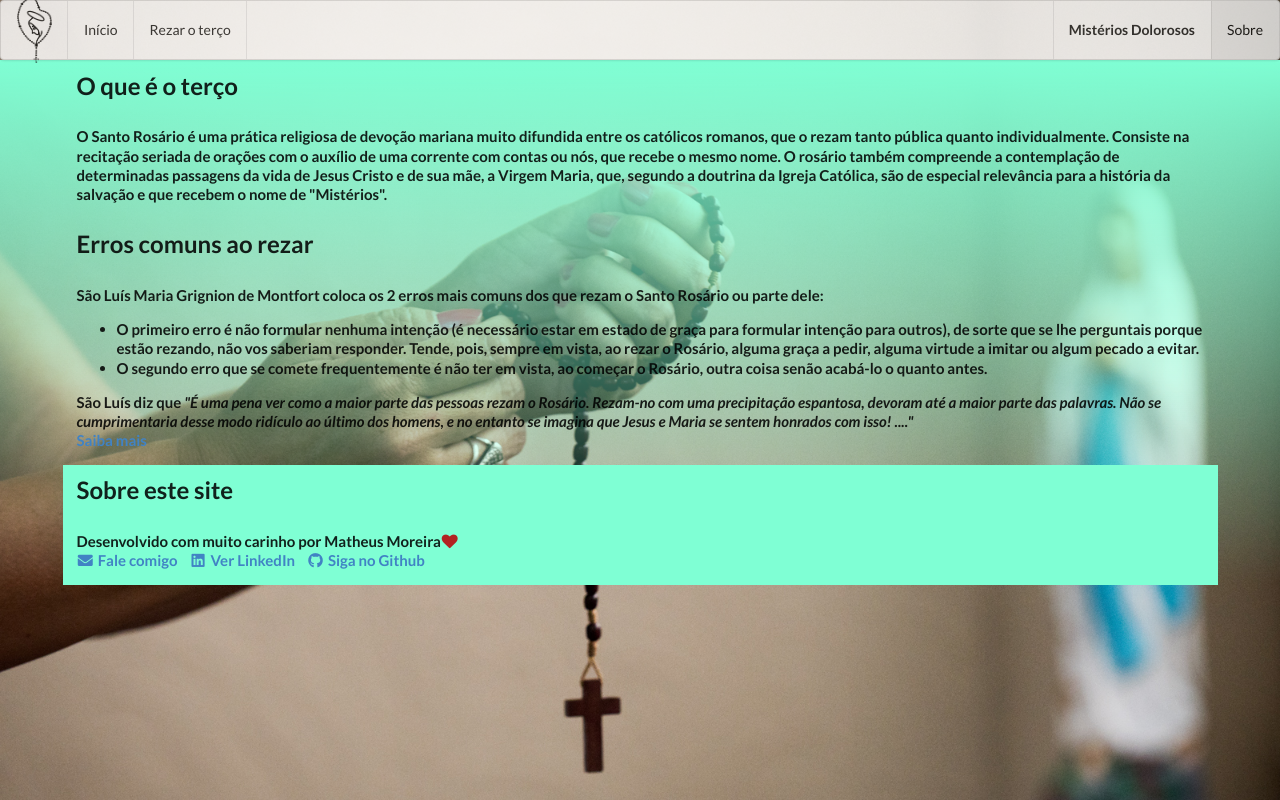
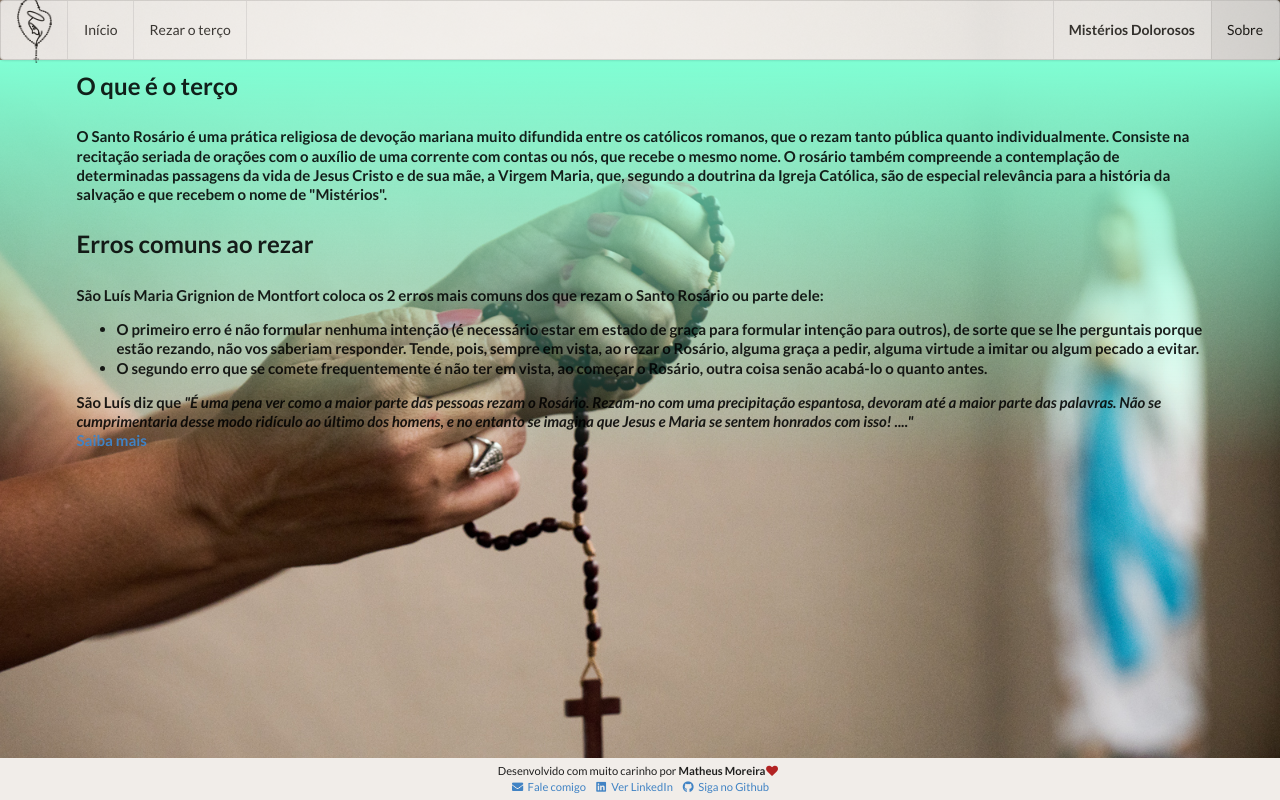
Before and after one commit to imatheusmoreira/Terco-WEB, an Angular app: page /sobre in a window 1280 px wide. Built offline with nearby package versions, Linux system fonts and the light colour scheme.

Commit message:
resolucao de conflitos

```diff
--- a/src/app/app.component.html
+++ b/src/app/app.component.html
@@ -30,3 +30,4 @@
         </div>
     </div>
 </div>
+<app-footer> </app-footer>
--- a/src/app/app.component.ts
+++ b/src/app/app.component.ts
@@ -1,4 +1,4 @@
-import { Component} from '@angular/core';
+import { Component } from '@angular/core';
 import { Router } from '@angular/router'
 
 @Component({
@@ -16,30 +16,18 @@ export class AppComponent {
   public titulo = "TerçoWEB";
   public nomeTipoMisterio = this.getNomeTipoMisterio();
 
-  irParaoTerco(){
+  irParaoTerco() {
     this._router.navigate(['/rezar'])
   }
 
-  getNomeTipoMisterio(){
+  getNomeTipoMisterio() : string {
     var d = new Date();
-    var numDiaDaSemana = d.getDay();//Outputs 1 when it's Segunda.
-    switch (numDiaDaSemana) {
-      case 0://Domingo
-        return "Mistérios Gloriosos"
-      case 1://Segunda
-        return "Mistérios Gozosos"
-      case 2://Terça
-        return "Mistérios Dolorosos"
-      case 3://Quarta
-        return "Mistérios Gloriosos"
-      case 4://Quinta
-        return "Mistérios Luminosos"
-      case 5://Sexta
-        return "Mistérios Dolorosos"
-      case 6://Sábado
-        return " Mistérios Gloriosos"
-      default:
-        return "Mistérios Gozosos"
-    }
+    var numDiaDaSemana = d.getDay();
+    let arrayMisterios = ["Mistérios Gloriosos", "Mistérios Gozosos",
+    "Mistérios Dolorosos", "Mistérios Gloriosos",
+    "Mistérios Luminosos", "Mistérios Dolorosos",
+    "Mistérios Gloriosos", "Mistérios Gozosos"];
+
+    return  arrayMisterios[numDiaDaSemana];
   }
 }
--- a/src/app/app.module.ts
+++ b/src/app/app.module.ts
@@ -7,6 +7,7 @@ import { TercoDetailsComponent } from './terco-details/terco-details.component';
 import { TercoRezarComponent } from './terco-rezar/terco-rezar.component';
 import { TercoHomeComponent } from './terco-home/terco-home.component';
 import { TercoSobreComponent } from './terco-sobre/terco-sobre.component';
+import { FooterComponent } from './footer/footer.component';
 
 @NgModule({
   declarations: [
@@ -14,7 +15,8 @@ import { TercoSobreComponent } from './terco-sobre/terco-sobre.component';
     TercoDetailsComponent,
     TercoRezarComponent,
     TercoHomeComponent,
-    TercoSobreComponent
+    TercoSobreComponent,
+    FooterComponent
   ],
   imports: [
     BrowserModule,
--- /dev/null
+++ b/src/app/footer/footer.component.css
@@ -0,0 +1,9 @@
+.footer {
+    background-color: #f1ede9;
+    width: 100%;
+    position: fixed;
+    bottom: 0px;
+    padding: 5px;
+    text-align: center;
+    font-size: 0.8rem;
+}
--- /dev/null
+++ b/src/app/footer/footer.component.html
@@ -0,0 +1,11 @@
+<div class="ui sixteen wide column footer">
+    <p>
+      Desenvolvido com muito carinho por <b>Matheus Moreira</b><i class="heart icon" style="color: firebrick"></i>
+      <br>
+      <a target="_blank" href="mailto:imatheusmoreiragmail.com"><i class="mail icon"></i>Fale comigo</a>
+      &nbsp;&nbsp;
+      <a target="_blank" href="https://linkedin.com/in/imatheusmoreira/"><i class="linkedin icon"></i>Ver LinkedIn</a>
+      &nbsp;&nbsp;
+      <a target="_blank" href="https://github.com/imatheusmoreira"><i class="github icon"></i>Siga no Github</a>
+    </p>
+  </div>
--- /dev/null
+++ b/src/app/footer/footer.component.ts
@@ -0,0 +1,15 @@
+import { Component, OnInit } from '@angular/core';
+
+@Component({
+  selector: 'app-footer',
+  templateUrl: './footer.component.html',
+  styleUrls: ['./footer.component.css']
+})
+export class FooterComponent implements OnInit {
+
+  constructor() { }
+
+  ngOnInit(): void {
+  }
+
+}
--- a/src/app/terco-details/terco-details.component.html
+++ b/src/app/terco-details/terco-details.component.html
@@ -66,9 +66,6 @@
         <br>
         De
       </div>
-      <!-- <div class="label">
-        Signups
-      </div> -->
     </div>
     <div class="statistic">
       <div class="value">
--- a/src/app/terco-home/terco-home.component.html
+++ b/src/app/terco-home/terco-home.component.html
@@ -9,5 +9,5 @@
     </div>
 </div>
 <div id="botaoCelular" class="ui center aligned column grid">
-  <button class="ui massive teal button" (click)="irParaoTerco()" style="box-shadow: 0px 0px 10px white;">Vamos rezar!</button>
+    <button class="ui massive teal button" (click)="irParaoTerco()" style="box-shadow: 0px 0px 10px white;">Vamos rezar!</button>
 </div>
--- a/src/app/terco-rezar/terco-rezar.component.css
+++ b/src/app/terco-rezar/terco-rezar.component.css
@@ -1,11 +1,11 @@
 @media screen and (min-width: 601px) {
   .titulo {
-    font-size: 500%;
+    font-size: 2.0rem;
   }
 }
 
 @media screen and (max-width: 600px) {
   .titulo {
-    font-size: 350%;
+    font-size: 1.5rem;
   }
 }
--- a/src/app/terco-sobre/terco-sobre.component.html
+++ b/src/app/terco-sobre/terco-sobre.component.html
@@ -32,19 +32,4 @@
       <br><a target="_blank" href="https://pt.wikipedia.org/wiki/Rosário_(catolicismo)">Saiba mais</a>
     </h4>
   </div>
-
-  <div class="ui sixteen wide column" style="background-color: aquamarine;">
-    <h2 class="ui header">
-      Sobre este site
-    </h2>
-    <h4>
-      Desenvolvido com muito carinho por <b>Matheus Moreira</b><i class="heart icon" style="color: firebrick"></i>
-      <br>
-      <a target="_blank" href="mailto:imatheusmoreiragmail.com"><i class="mail icon"></i>Fale comigo</a>
-      &nbsp;&nbsp;
-      <a target="_blank" href="https://linkedin.com/in/imatheusmoreira/"><i class="linkedin icon"></i>Ver LinkedIn</a>
-      &nbsp;&nbsp;
-      <a target="_blank" href="https://github.com/imatheusmoreira"><i class="github icon"></i>Siga no Github</a>
-    </h4>
-  </div>
 </div>
```
Also changed, not shown: 1 other file (tests, documents, lock files or other folders). Lines whose indentation alone changed are shown as unchanged.
